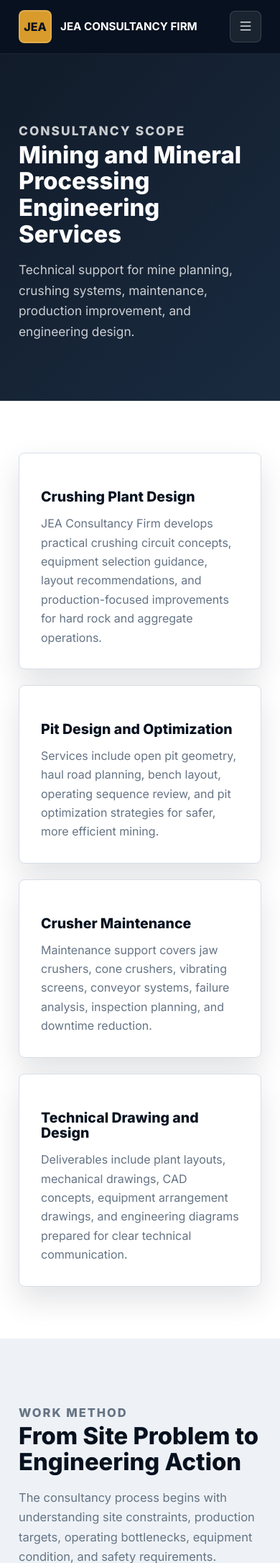
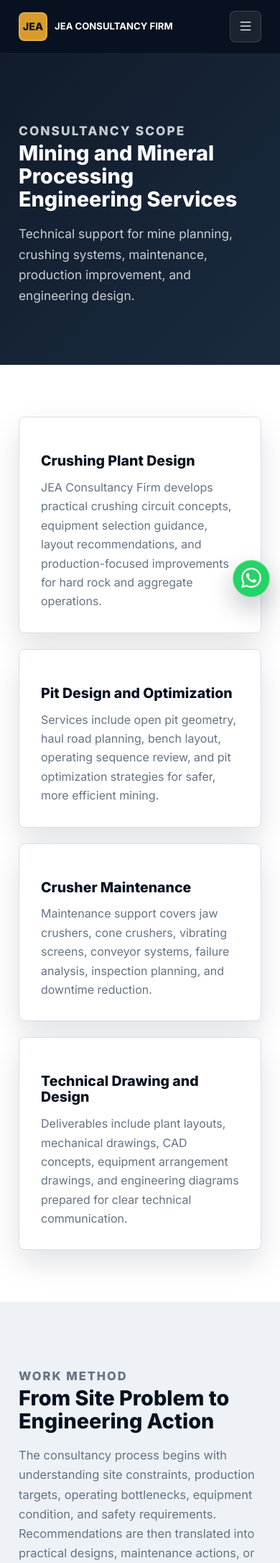
Before and after one commit to JAPHES/consultantfirm, a Django app: page /service-details/ in a window 390 px wide. Shown: the top 2172 px of the page at 72% size. Run offline with Django 5.2, Linux system fonts and the light colour scheme; some libraries are stand-ins or nearby versions.

Commit message:
Add floating WhatsApp contact button

```diff
--- a/assets/css/main.css
+++ b/assets/css/main.css
@@ -33,6 +33,7 @@ body {
   font-size: 1rem;
   line-height: 1.65;
   background: var(--white);
+  overflow-x: hidden;
 }
 
 body.nav-open {
@@ -110,6 +111,7 @@ section {
   align-items: center;
   gap: 12px;
   color: var(--white);
+  min-width: 0;
 }
 
 .brand:hover,
@@ -133,12 +135,14 @@ section {
 .brand-text {
   display: grid;
   gap: 1px;
+  min-width: 0;
 }
 
 .brand-text strong {
   font-size: 0.95rem;
   line-height: 1.2;
   text-transform: uppercase;
+  overflow-wrap: anywhere;
 }
 
 .brand-text small {
@@ -987,6 +1006,37 @@ h3 {
   opacity: 1;
   pointer-events: auto;
   transform: translateY(0);
+}
+
+.whatsapp-float {
+  position: fixed;
+  right: 18px;
+  bottom: 18px;
+  z-index: 920;
+  width: 56px;
+  height: 56px;
+  display: grid;
+  place-items: center;
+  color: var(--white);
+  background: #25d366;
+  border: 1px solid rgba(255, 255, 255, 0.4);
+  border-radius: 50%;
+  box-shadow: 0 16px 34px rgba(7, 17, 31, 0.24);
+  font-size: 1.75rem;
+  transition: transform 180ms ease, box-shadow 180ms ease, background 180ms ease;
+}
+
+.whatsapp-float:hover {
+  color: var(--white);
+  background: #1ebe5d;
+  box-shadow: 0 20px 42px rgba(7, 17, 31, 0.3);
+  transform: translateY(-2px);
+}
+
+.whatsapp-float:focus-visible,
+.scroll-top:focus-visible {
+  outline: 3px solid rgba(217, 155, 43, 0.55);
+  outline-offset: 3px;
 }
 
 .js .reveal {
@@ -1135,6 +1201,63 @@ h3 {
   .footer-bottom {
     display: grid;
   }
+
+  .whatsapp-float {
+    right: 14px;
+    bottom: 14px;
+    width: 52px;
+    height: 52px;
+  }
+
+  .scroll-top {
+    right: 14px;
+    bottom: 78px;
+  }
+}
+
+@media (max-width: 480px) {
+  .brand {
+    gap: 10px;
+  }
+
+  .brand-mark {
+    width: 40px;
+    height: 40px;
+    flex-basis: 40px;
+    font-size: 0.9rem;
+  }
+
+  .brand-text strong {
+    max-width: 168px;
+    font-size: 0.82rem;
+  }
+
+  .hero-section {
+    padding: 112px 0 62px;
+  }
+
+  .hero-copy h1 {
+    font-size: clamp(1.65rem, 8vw, 2rem);
+  }
+
+  .hero-description {
+    font-size: 1rem;
+  }
+
+  .hero-visual {
+    aspect-ratio: 4 / 3;
+  }
+
+  .section-copy h2,
+  .section-heading h2,
+  .contact-info h2,
+  .page-hero h1 {
+    font-size: 1.8rem;
+  }
+
+  .contact-form {
+    padding: 18px;
+  }
 }
 
 @media (prefers-reduced-motion: reduce) {
--- a/templates/cons/base.html
+++ b/templates/cons/base.html
@@ -104,6 +104,10 @@
     </div>
   </footer>
 
+  <a href="https://wa.me/254798736972?text=Hello%20Jared%2C%20I%20would%20like%20to%20inquire%20about%20your%20mining%20consultancy%20services." class="whatsapp-float" aria-label="Reach out on WhatsApp" title="WhatsApp" target="_blank" rel="noopener">
+    <i class="bi bi-whatsapp" aria-hidden="true"></i>
+  </a>
+
   <a href="#main" class="scroll-top" aria-label="Back to top">
     <i class="bi bi-arrow-up-short" aria-hidden="true"></i>
   </a>
```
Also changed, not shown: other parts of assets/css/main.css (+35 -4 lines).
